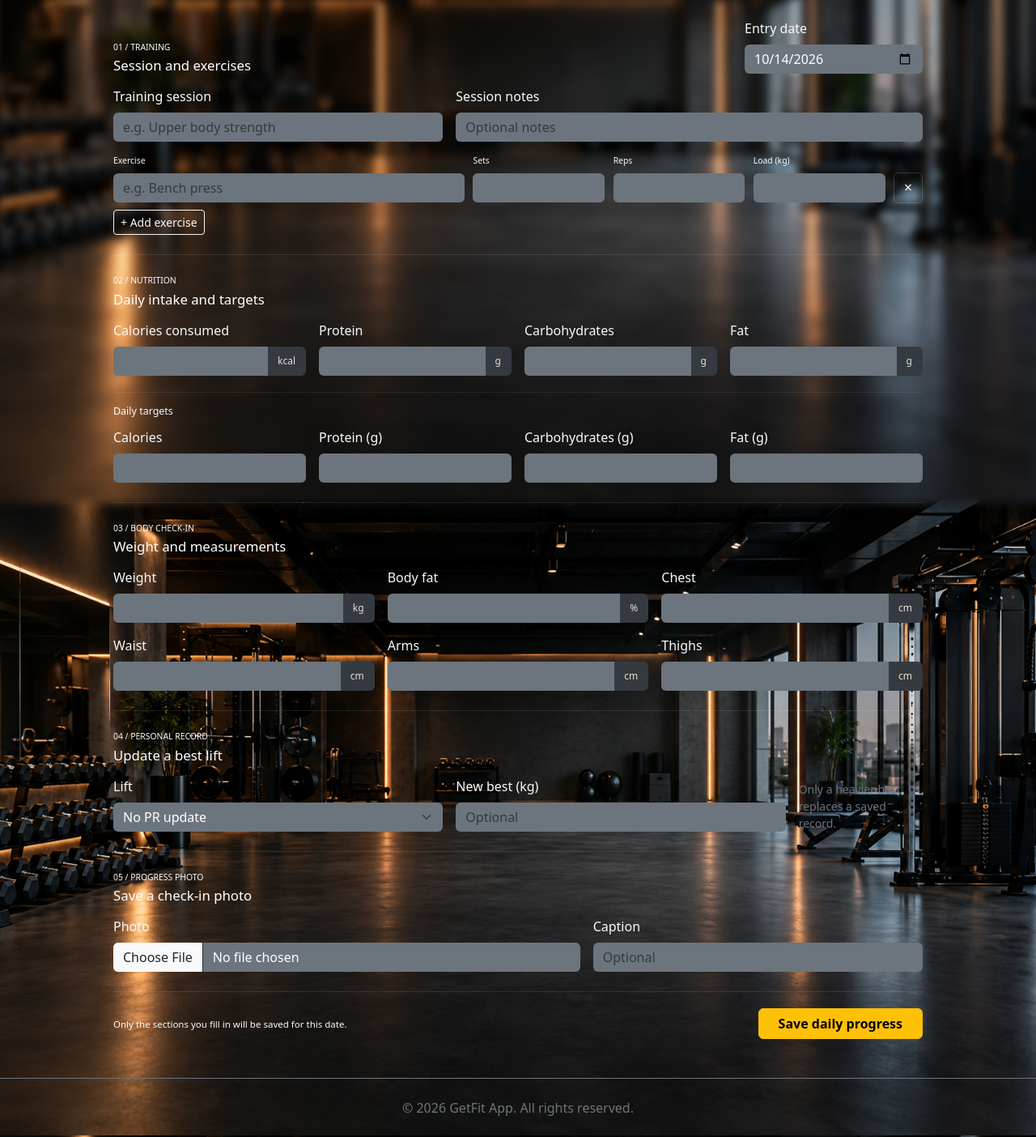
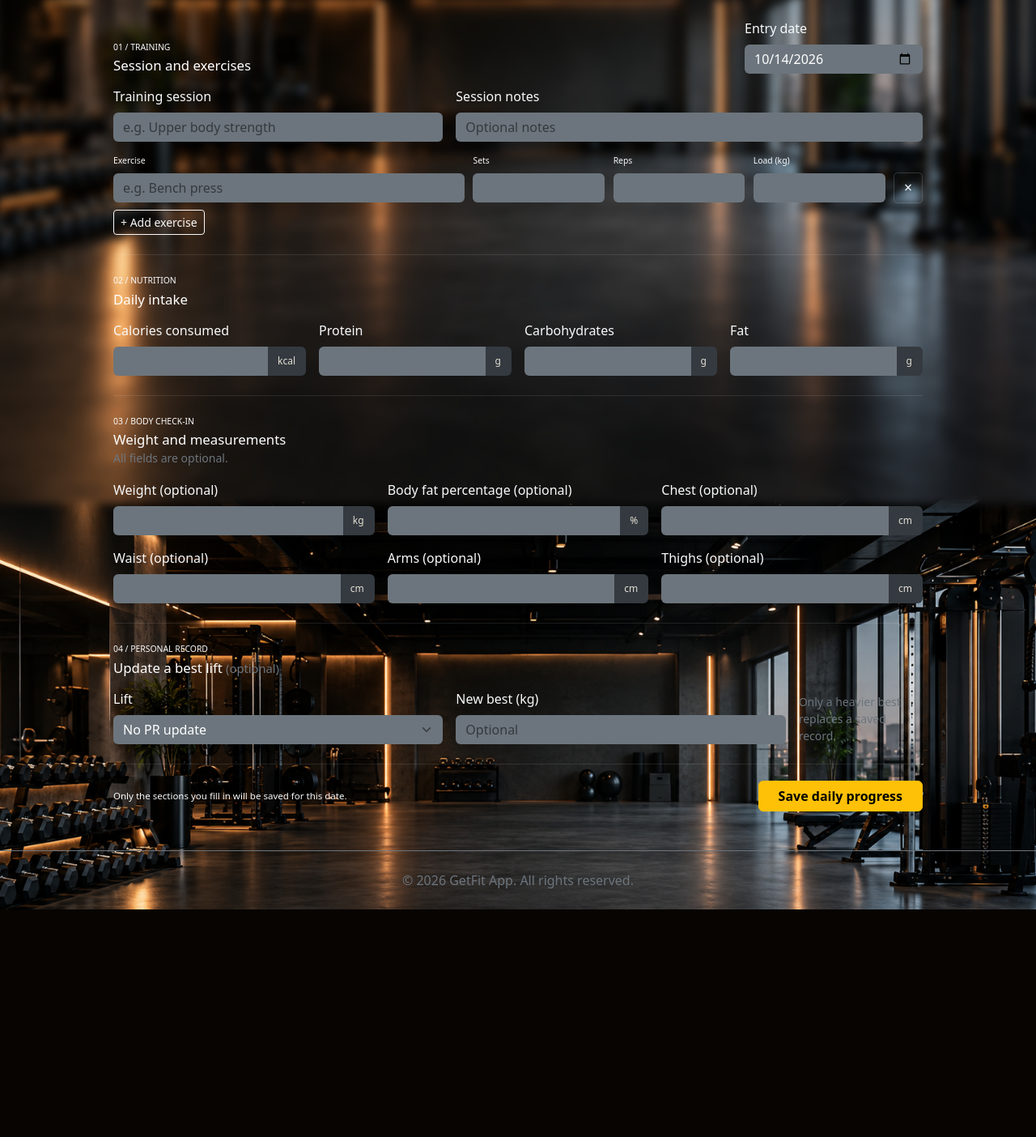
Before and after one commit to Adamabdelaziz23/getfit, a Flask app: page /track in a window 1280 px wide. Shown: the part 198-1602 px from the top of the page at 81% size. After the commit the page ends 1321 px from the top, so only its background shows below. Run offline with Flask 3, Linux system fonts and the light colour scheme; the visitor is signed in with stand-in values (Sample User, id 1); some libraries are stand-ins or nearby versions.

Commit message:
track your progress page reworked

```diff
--- a/app.py
+++ b/app.py
@@ -504,10 +504,6 @@ def track_progress():
             user_id,
             entry_date,
         )
-        goal_rows = db.execute(
-            "SELECT calories, protien, carbs, fats FROM nutrion WHERE user_id = ? ORDER BY rowid DESC LIMIT 1",
-            user_id,
-        )
         measurement_rows = db.execute(
             "SELECT * FROM body_measurement_log WHERE user_id = ? AND measured_on = ?",
             user_id,
@@ -524,7 +520,6 @@ def track_progress():
             entry_date=entry_date,
             max_date=today.isoformat(),
             nutrition_entry=nutrition_rows[0] if nutrition_rows else {},
-            nutrition_goals=goal_rows[0] if goal_rows else {},
             measurement_entry=measurement_rows[0] if measurement_rows else {},
             weight_entry=weight_rows[0] if weight_rows else {},
             prs=pr_rows[0] if pr_rows else {"bench": None, "squat": None, "deadlift": None},
@@ -595,14 +590,6 @@ def track_progress():
         weight = parse_optional_number(request.form, "body_weight", "body weight", 1, 1000)
         measurements_entered = any(value is not None for value in body_values.values())
 
-        goal_values = {
-            "calories": parse_optional_number(request.form, "calorie_goal", "calorie target", 1, 20000),
-            "protein": parse_optional_number(request.form, "protein_goal", "protein target", 1, 2000),
-            "carbs": parse_optional_number(request.form, "carbs_goal", "carbohydrate target", 1, 2000),
-            "fats": parse_optional_number(request.form, "fats_goal", "fat target", 1, 1000),
-        }
-        goals_entered = any(value is not None for value in goal_values.values())
-
         pr_exercise = request.form.get("pr_exercise", "").strip()
         pr_weight = parse_optional_number(request.form, "pr_weight", "personal record", 1, 1000)
         if pr_exercise and pr_exercise not in {"bench", "squat", "deadlift"}:
@@ -610,31 +597,8 @@ def track_progress():
         if bool(pr_exercise) != (pr_weight is not None):
             raise ValueError("Choose a lift and enter its new personal-record weight.")
 
-        photo_upload = request.files.get("progress_photo")
-        photo_filename = None
-        photo_caption = request.form.get("photo_caption", "").strip()
-        if len(photo_caption) > 120:
-            raise ValueError("Photo captions must be under 120 characters.")
-        if photo_upload and photo_upload.filename:
-            extension = os.path.splitext(secure_filename(photo_upload.filename))[1].lower()
-            if extension not in {".png", ".jpg", ".jpeg", ".webp"}:
-                raise ValueError("Upload a PNG, JPEG, or WebP progress photo.")
-            header = photo_upload.stream.read(12)
-            photo_upload.stream.seek(0)
-            if extension == ".png":
-                valid_image = header.startswith(b"\x89PNG\r\n\x1a\n")
-            elif extension in {".jpg", ".jpeg"}:
-                valid_image = header.startswith(b"\xff\xd8\xff")
-            else:
-                valid_image = header[:4] == b"RIFF" and header[8:12] == b"WEBP"
-            if not valid_image:
-                raise ValueError("That file does not appear to be a valid image.")
-            photo_filename = f"{uuid4().hex}{extension}"
-        elif photo_caption:
-            raise ValueError("Choose a progress photo before adding a caption.")
-
         has_training = bool(workout_name or exercises)
-        if not any((has_training, nutrition_entered, measurements_entered, weight is not None, goals_entered, pr_exercise, photo_filename)):
+        if not any((has_training, nutrition_entered, measurements_entered, weight is not None, pr_exercise)):
             raise ValueError("Add at least one progress entry before saving.")
     except ValueError as error:
         flash(str(error))
@@ -699,27 +663,6 @@ def track_progress():
         if latest_weight["measured_on"] <= entry_date:
             db.execute("UPDATE users SET weight = ? WHERE id = ?", weight, user_id)
 
-    if goals_entered:
-        goal_rows = db.execute("SELECT rowid FROM nutrion WHERE user_id = ? ORDER BY rowid DESC LIMIT 1", user_id)
-        if goal_rows:
-            db.execute(
-                "UPDATE nutrion SET calories = ?, protien = ?, carbs = ?, fats = ? WHERE rowid = ?",
-                goal_values["calories"],
-                goal_values["protein"],
-                goal_values["carbs"],
-                goal_values["fats"],
-                goal_rows[0]["rowid"],
-            )
-        else:
-            db.execute(
-                "INSERT INTO nutrion (user_id, calories, protien, carbs, fats) VALUES (?, ?, ?, ?, ?)",
-                user_id,
-                goal_values["calories"],
-                goal_values["protein"],
-                goal_values["carbs"],
-                goal_values["fats"],
-            )
-
     pr_updated = False
     if pr_exercise:
         pr_rows = db.execute(
@@ -745,16 +688,6 @@ def track_progress():
                 values["deadlift"],
             )
             pr_updated = True
-
-    if photo_filename:
-        photo_upload.save(os.path.join(app.config["PROGRESS_UPLOAD_FOLDER"], photo_filename))
-        db.execute(
-            "INSERT INTO progress_photo (user_id, photo_date, filename, caption) VALUES (?, ?, ?, ?)",
-            user_id,
-            entry_date,
-            photo_filename,
-            photo_caption or None,
-        )
 
     flash("Daily progress saved." if not pr_exercise or pr_updated else "Progress saved. The saved personal record is already higher.")
     return redirect(f"/track?date={entry_date}")
--- a/templates/track.html
+++ b/templates/track.html
@@ -19,7 +19,7 @@
 		{% endif %}
 	{% endwith %}
 
-	<form method="post" action="{{ url_for('track_progress') }}" enctype="multipart/form-data" class="track-form">
+	<form method="post" action="{{ url_for('track_progress') }}" class="track-form">
 		<section class="track-section">
 			<div class="track-section-heading">
 				<div><p>01 / TRAINING</p><h3>Session and exercises</h3></div>
@@ -62,7 +62,7 @@
 
 		<section class="track-section">
 			<div class="track-section-heading">
-				<div><p>02 / NUTRITION</p><h3>Daily intake and targets</h3></div>
+				<div><p>02 / NUTRITION</p><h3>Daily intake</h3></div>
 			</div>
 			<div class="row g-3">
 				<div class="col-6 col-md-3"><label for="calories" class="form-label">Calories consumed</label><div class="input-group"><input type="number" id="calories" name="calories" class="form-control bg-secondary text-white border-0" min="0" max="20000" step="1" value="{{ nutrition_entry.calories if nutrition_entry.calories is defined else '' }}"><span class="input-group-text">kcal</span></div></div>
@@ -70,34 +70,25 @@
 				<div class="col-6 col-md-3"><label for="carbs" class="form-label">Carbohydrates</label><div class="input-group"><input type="number" id="carbs" name="carbs" class="form-control bg-secondary text-white border-0" min="0" max="2000" step="1" value="{{ nutrition_entry.carbs if nutrition_entry.carbs is defined else '' }}"><span class="input-group-text">g</span></div></div>
 				<div class="col-6 col-md-3"><label for="fats" class="form-label">Fat</label><div class="input-group"><input type="number" id="fats" name="fats" class="form-control bg-secondary text-white border-0" min="0" max="1000" step="1" value="{{ nutrition_entry.fats if nutrition_entry.fats is defined else '' }}"><span class="input-group-text">g</span></div></div>
 			</div>
-			<div class="track-targets">
-				<h4>Daily targets</h4>
-				<div class="row g-3">
-					<div class="col-6 col-md-3"><label for="calorieGoal" class="form-label">Calories</label><input type="number" id="calorieGoal" name="calorie_goal" class="form-control bg-secondary text-white border-0" min="1" max="20000" value="{{ nutrition_goals.calories if nutrition_goals.calories is defined else '' }}"></div>
-					<div class="col-6 col-md-3"><label for="proteinGoal" class="form-label">Protein (g)</label><input type="number" id="proteinGoal" name="protein_goal" class="form-control bg-secondary text-white border-0" min="1" max="2000" value="{{ nutrition_goals.protien if nutrition_goals.protien is defined else '' }}"></div>
-					<div class="col-6 col-md-3"><label for="carbsGoal" class="form-label">Carbohydrates (g)</label><input type="number" id="carbsGoal" name="carbs_goal" class="form-control bg-secondary text-white border-0" min="1" max="2000" value="{{ nutrition_goals.carbs if nutrition_goals.carbs is defined else '' }}"></div>
-					<div class="col-6 col-md-3"><label for="fatsGoal" class="form-label">Fat (g)</label><input type="number" id="fatsGoal" name="fats_goal" class="form-control bg-secondary text-white border-0" min="1" max="1000" value="{{ nutrition_goals.fats if nutrition_goals.fats is defined else '' }}"></div>
-				</div>
+		</section>
+
+		<section class="track-section">
+			<div class="track-section-heading">
+				<div><p>03 / BODY CHECK-IN</p><h3>Weight and measurements</h3><span class="small text-secondary">All fields are optional.</span></div>
+			</div>
+			<div class="row g-3">
+				<div class="col-6 col-md-4"><label for="bodyWeight" class="form-label">Weight (optional)</label><div class="input-group"><input type="number" id="bodyWeight" name="body_weight" class="form-control bg-secondary text-white border-0" min="1" max="1000" step="0.1" value="{{ weight_entry.weight if weight_entry.weight is defined else '' }}"><span class="input-group-text">kg</span></div></div>
+				<div class="col-6 col-md-4"><label for="bodyFat" class="form-label">Body fat percentage (optional)</label><div class="input-group"><input type="number" id="bodyFat" name="body_fat" class="form-control bg-secondary text-white border-0" min="0" max="100" step="0.1" value="{{ measurement_entry.body_fat if measurement_entry.body_fat is defined else '' }}"><span class="input-group-text">%</span></div></div>
+				<div class="col-6 col-md-4"><label for="chest" class="form-label">Chest (optional)</label><div class="input-group"><input type="number" id="chest" name="chest" class="form-control bg-secondary text-white border-0" min="0" max="500" step="0.1" value="{{ measurement_entry.chest if measurement_entry.chest is defined else '' }}"><span class="input-group-text">cm</span></div></div>
+				<div class="col-6 col-md-4"><label for="waist" class="form-label">Waist (optional)</label><div class="input-group"><input type="number" id="waist" name="waist" class="form-control bg-secondary text-white border-0" min="0" max="500" step="0.1" value="{{ measurement_entry.waist if measurement_entry.waist is defined else '' }}"><span class="input-group-text">cm</span></div></div>
+				<div class="col-6 col-md-4"><label for="arms" class="form-label">Arms (optional)</label><div class="input-group"><input type="number" id="arms" name="arms" class="form-control bg-secondary text-white border-0" min="0" max="500" step="0.1" value="{{ measurement_entry.arms if measurement_entry.arms is defined else '' }}"><span class="input-group-text">cm</span></div></div>
+				<div class="col-6 col-md-4"><label for="thighs" class="form-label">Thighs (optional)</label><div class="input-group"><input type="number" id="thighs" name="thighs" class="form-control bg-secondary text-white border-0" min="0" max="500" step="0.1" value="{{ measurement_entry.thighs if measurement_entry.thighs is defined else '' }}"><span class="input-group-text">cm</span></div></div>
 			</div>
 		</section>
 
 		<section class="track-section">
 			<div class="track-section-heading">
-				<div><p>03 / BODY CHECK-IN</p><h3>Weight and measurements</h3></div>
-			</div>
-			<div class="row g-3">
-				<div class="col-6 col-md-4"><label for="bodyWeight" class="form-label">Weight</label><div class="input-group"><input type="number" id="bodyWeight" name="body_weight" class="form-control bg-secondary text-white border-0" min="1" max="1000" step="0.1" value="{{ weight_entry.weight if weight_entry.weight is defined else '' }}"><span class="input-group-text">kg</span></div></div>
-				<div class="col-6 col-md-4"><label for="bodyFat" class="form-label">Body fat</label><div class="input-group"><input type="number" id="bodyFat" name="body_fat" class="form-control bg-secondary text-white border-0" min="0" max="100" step="0.1" value="{{ measurement_entry.body_fat if measurement_entry.body_fat is defined else '' }}"><span class="input-group-text">%</span></div></div>
-				<div class="col-6 col-md-4"><label for="chest" class="form-label">Chest</label><div class="input-group"><input type="number" id="chest" name="chest" class="form-control bg-secondary text-white border-0" min="0" max="500" step="0.1" value="{{ measurement_entry.chest if measurement_entry.chest is defined else '' }}"><span class="input-group-text">cm</span></div></div>
-				<div class="col-6 col-md-4"><label for="waist" class="form-label">Waist</label><div class="input-group"><input type="number" id="waist" name="waist" class="form-control bg-secondary text-white border-0" min="0" max="500" step="0.1" value="{{ measurement_entry.waist if measurement_entry.waist is defined else '' }}"><span class="input-group-text">cm</span></div></div>
-				<div class="col-6 col-md-4"><label for="arms" class="form-label">Arms</label><div class="input-group"><input type="number" id="arms" name="arms" class="form-control bg-secondary text-white border-0" min="0" max="500" step="0.1" value="{{ measurement_entry.arms if measurement_entry.arms is defined else '' }}"><span class="input-group-text">cm</span></div></div>
-				<div class="col-6 col-md-4"><label for="thighs" class="form-label">Thighs</label><div class="input-group"><input type="number" id="thighs" name="thighs" class="form-control bg-secondary text-white border-0" min="0" max="500" step="0.1" value="{{ measurement_entry.thighs if measurement_entry.thighs is defined else '' }}"><span class="input-group-text">cm</span></div></div>
-			</div>
-		</section>
-
-		<section class="track-section">
-			<div class="track-section-heading">
-				<div><p>04 / PERSONAL RECORD</p><h3>Update a best lift</h3></div>
+				<div><p>04 / PERSONAL RECORD</p><h3>Update a best lift <span class="small text-secondary">(optional)</span></h3></div>
 			</div>
 			<div class="row g-3 align-items-end">
 				<div class="col-md-5">
@@ -117,16 +108,6 @@
 			</div>
 		</section>
 
-		<section class="track-section">
-			<div class="track-section-heading">
-				<div><p>05 / PROGRESS PHOTO</p><h3>Save a check-in photo</h3></div>
-			</div>
-			<div class="row g-3 align-items-end">
-				<div class="col-md-7"><label for="progressPhoto" class="form-label">Photo</label><input type="file" id="progressPhoto" name="progress_photo" class="form-control bg-secondary text-white border-0" accept="image/png,image/jpeg,image/webp"></div>
-				<div class="col-md-5"><label for="photoCaption" class="form-label">Caption</label><input type="text" id="photoCaption" name="photo_caption" class="form-control bg-secondary text-white border-0" maxlength="120" placeholder="Optional"></div>
-			</div>
-		</section>
-
 		<div class="track-submit-row">
 			<p>Only the sections you fill in will be saved for this date.</p>
 			<button type="submit" class="btn btn-warning fw-bold px-4">Save daily progress</button>
```
Also changed, not shown: readme.txt.
